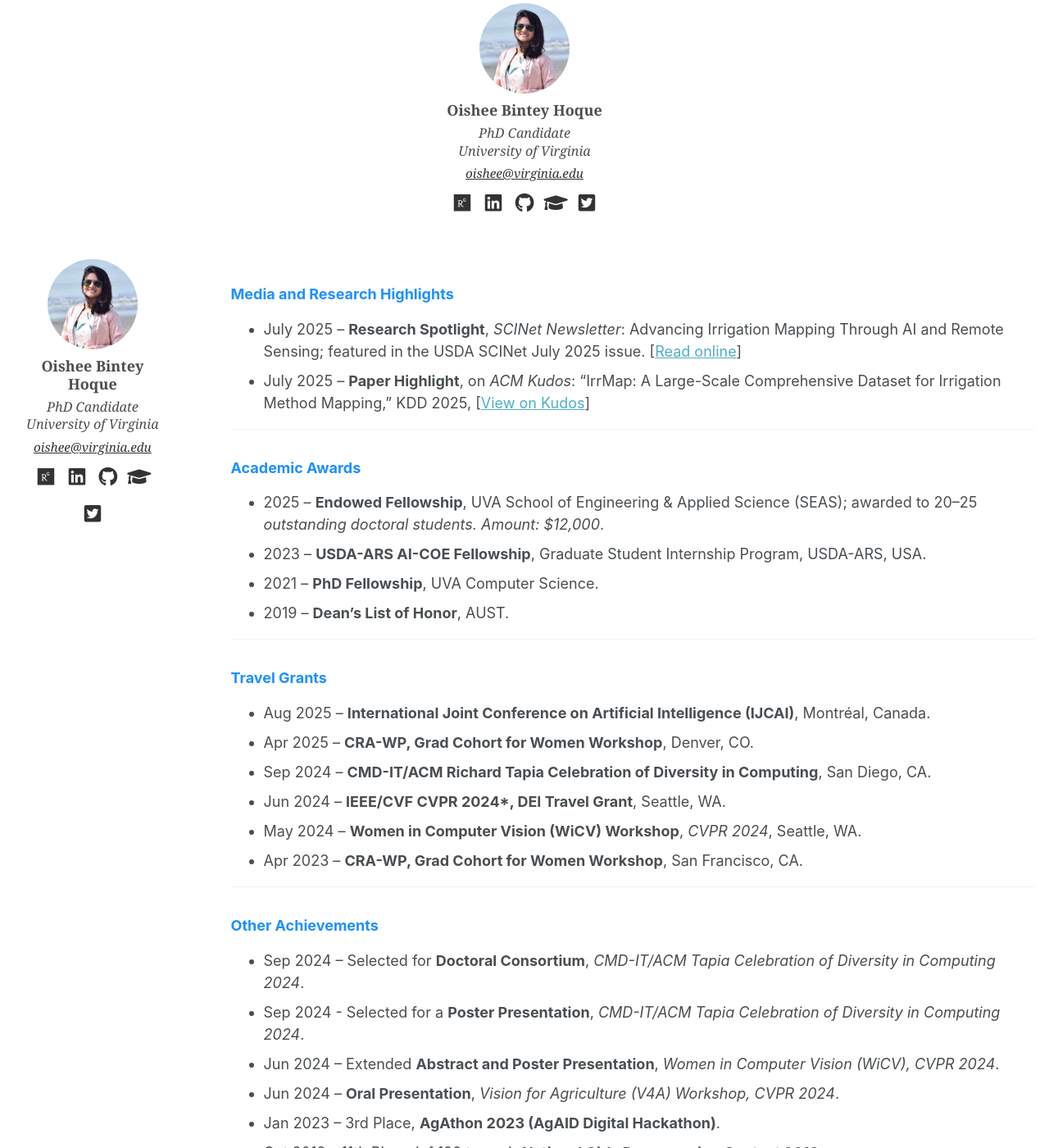
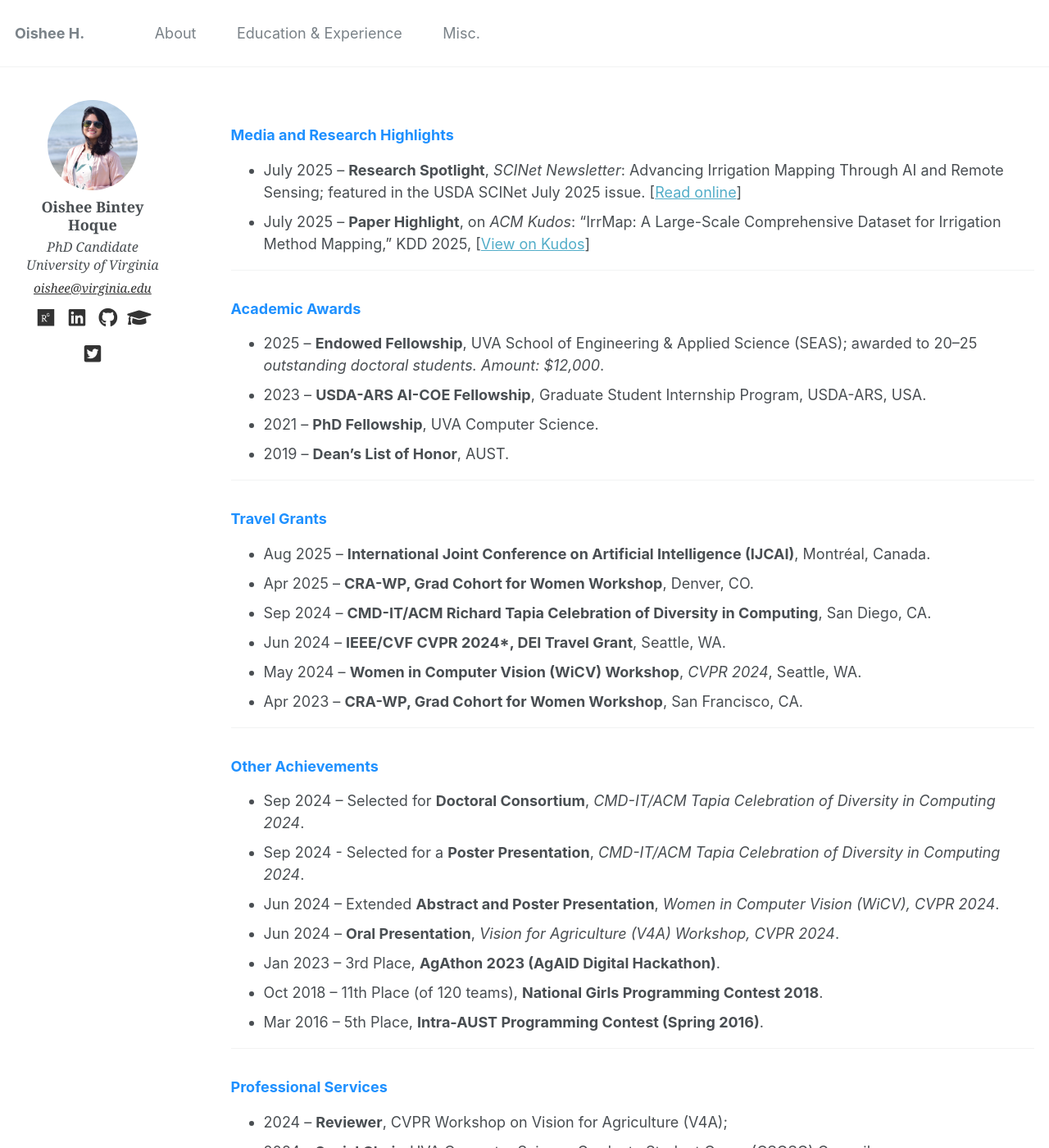
Before and after one commit to oishee-hoque/oishee-hoque.github.io, a Jekyll site: the page built from _pages/activities.md, in a window 1280 px wide and 1400 px high. Shown: the whole window at 82% size. Built offline with Jekyll 4.4.1, drawn with Linux system fonts in a browser that asks for light colours.

Commit message:
masthead update

```diff
--- a/_includes/masthead.html
+++ b/_includes/masthead.html
@@ -1,69 +1,112 @@
 {% include base_path %}
 
-{% if page.author and site.data.authors[page.author] %}
-  {% assign author = site.data.authors[page.author] %}
-{% else %}
-  {% assign author = site.author %}
-{% endif %}
+<style>
+  /* mobile: only the button; hide inline links */
+  @media (max-width: 768px) {
+    .greedy-nav .visible-links { display: none !important; }
+    .greedy-nav .greedy-nav__toggle { display: inline-flex !important; align-items:center; }
+    .greedy-nav .hidden-links {
+      display: none;                /* toggled by JS */
+      position: absolute;
+      left: 0; right: 0;
+      top: 100%;
+      background: #fff;
+      border: 1px solid #e5e7eb;
+      border-top: none;
+      z-index: 1000;
+      padding: .4rem .6rem;
+      box-shadow: 0 8px 20px rgba(0,0,0,.08);
+    }
+    .greedy-nav .hidden-links li { list-style: none; }
+    .greedy-nav .hidden-links a {
+      display: block; padding: .4rem .5rem; text-decoration: none; color: #111827;
+    }
+    .greedy-nav .hidden-links a:hover { background: #f3f4f6; }
+  }
 
-<!-- Center only this block with margin:auto; never touches masthead/nav -->
-<div itemscope itemtype="http://schema.org/Person"
-     style="text-align:center; max-width:560px; margin:0 auto; padding:4px 8px;">
+  /* desktop: normal inline nav */
+  @media (min-width: 769px) {
+    .greedy-nav { position: relative; }
+    .greedy-nav .hidden-links { display: none !important; }
+    .greedy-nav .greedy-nav__toggle { display: none; }
+  }
 
-  <!-- Avatar -->
-  {% if author.avatar contains "://" %}
-    <img src="{{ author.avatar }}" alt="{{ author.name }}"
-         style="display:block; margin:0 auto 10px; width:110px; height:110px; border-radius:9999px; object-fit:cover;">
-  {% else %}
-    <img src="{{ author.avatar | prepend: "/images/" | prepend: base_path }}" alt="{{ author.name }}"
-         style="display:block; margin:0 auto 10px; width:110px; height:110px; border-radius:9999px; object-fit:cover;">
-  {% endif %}
+  .masthead { position: relative; }
+  .greedy-nav { display: flex; align-items: center; gap: .5rem; position: relative; }
+  .greedy-nav .visible-links { display: flex; gap: .75rem; margin: 0; padding: 0; }
+  .greedy-nav .visible-links li { list-style: none; }
+  .greedy-nav__toggle { border: 1px solid #e5e7eb; background: #fff; padding: .4rem .6rem; border-radius: .5rem; cursor: pointer; }
+  .greedy-nav__toggle .navicon { width: 18px; height: 2px; background:#111; position: relative; display:block; }
+  .greedy-nav__toggle .navicon:before, .greedy-nav__toggle .navicon:after {
+    content:""; position:absolute; left:0; right:0; height:2px; background:#111;
+  }
+  .greedy-nav__toggle .navicon:before { top:-6px; }
+  .greedy-nav__toggle .navicon:after  { top: 6px; }
+</style>
 
-  <!-- Name -->
-  <h3 style="font-family:'Georgia', serif; font-size:1rem; font-weight:700; margin:.25rem 0 .35rem;">
-    {{ author.name }}
-  </h3>
+<div class="masthead">
+  <div class="masthead__inner-wrap">
+    <div class="masthead__menu">
+      <nav id="site-nav" class="greedy-nav">
+        <!-- button the theme expects -->
+        <button class="greedy-nav__toggle" type="button" aria-label="Toggle menu">
+          <span class="navicon"></span>
+        </button>
 
-  <!-- Bio -->
-  {% if author.bio %}
-    <p style="font-style:italic; font-family:'Georgia', serif; font-size:.9rem; line-height:1.35; margin:.25rem 0;">
-      PhD Candidate<br>University of Virginia
-    </p>
-  {% endif %}
+        <!-- inline links (desktop only); JS will clone/move them into the dropdown on mobile -->
+        <ul class="visible-links">
+          <li class="masthead__menu-item masthead__menu-item--lg"><a href="{{ base_path }}/">{{ site.title }}</a></li>
+          {% for link in site.data.navigation.main %}
+            {% if link.url contains 'http' %}
+              {% assign domain = '' %}
+            {% else %}
+              {% assign domain = base_path %}
+            {% endif %}
+            <li class="masthead__menu-item"><a href="{{ domain }}{{ link.url }}">{{ link.title }}</a></li>
+          {% endfor %}
+        </ul>
 
-  <!-- Email -->
-  {% if author.email %}
-    <p style="font-style:italic; font-family:'Georgia', serif; font-size:.85rem; margin:.25rem 0;">
-      <a href="mailto:{{ author.email }}" style="color:#333; text-decoration:underline;">{{ author.email }}</a>
-    </p>
-  {% endif %}
+        <!-- dropdown container -->
+        <ul class="hidden-links"></ul>
+      </nav>
+    </div>
+  </div>
+</div>
 
-  <!-- Social icons -->
-  <ul style="display:flex; justify-content:center; gap:10px; list-style:none; padding:0; margin:.6rem 0 0; flex-wrap:wrap;">
-    {% if author.researchgate %}
-      <li><a href="{{ author.researchgate }}" target="_blank" rel="noopener"
-             style="display:inline-flex; width:28px; height:28px; align-items:center; justify-content:center; color:#333; text-decoration:none;">
-             <i class="fab fa-researchgate" style="font-size:1.3rem;"></i></a></li>
-    {% endif %}
-    {% if author.linkedin %}
-      <li><a href="https://www.linkedin.com/in/{{ author.linkedin }}" target="_blank" rel="noopener"
-             style="display:inline-flex; width:28px; height:28px; align-items:center; justify-content:center; color:#333; text-decoration:none;">
-             <i class="fab fa-linkedin" style="font-size:1.3rem;"></i></a></li>
-    {% endif %}
-    {% if author.github %}
-      <li><a href="https://github.com/{{ author.github }}" target="_blank" rel="noopener"
-             style="display:inline-flex; width:28px; height:28px; align-items:center; justify-content:center; color:#333; text-decoration:none;">
-             <i class="fab fa-github" style="font-size:1.3rem;"></i></a></li>
-    {% endif %}
-    {% if author.googlescholar %}
-      <li><a href="{{ author.googlescholar }}" target="_blank" rel="noopener"
-             style="display:inline-flex; width:28px; height:28px; align-items:center; justify-content:center; color:#333; text-decoration:none;">
-             <i class="fas fa-graduation-cap" style="font-size:1.3rem;"></i></a></li>
-    {% endif %}
-    {% if author.twitter %}
-      <li><a href="https://twitter.com/{{ author.twitter }}" target="_blank" rel="noopener"
-             style="display:inline-flex; width:28px; height:28px; align-items:center; justify-content:center; color:#333; text-decoration:none;">
-             <i class="fab fa-twitter-square" style="font-size:1.3rem;"></i></a></li>
-    {% endif %}
-  </ul>
-</div>
+<script>
+  (function () {
+    var nav = document.getElementById('site-nav');
+    if (!nav) return;
+    var btn = nav.querySelector('.greedy-nav__toggle');
+    var visible = nav.querySelector('.visible-links');
+    var hidden = nav.querySelector('.hidden-links');
+
+    function toMobile() {
+      // move ALL items into the dropdown on mobile (including site title)
+      while (visible.children.length) hidden.appendChild(visible.children[0]);
+      btn.style.display = 'inline-flex';
+    }
+
+    function toDesktop() {
+      // move items back out to visible list on desktop
+      while (hidden.children.length) visible.appendChild(hidden.children[0]);
+      hidden.style.display = 'none';
+      btn.style.display = 'none';
+    }
+
+    function sync() {
+      if (window.matchMedia('(max-width: 768px)').matches) toMobile(); else toDesktop();
+    }
+
+    // toggle dropdown
+    btn.addEventListener('click', function () {
+      hidden.style.display = (hidden.style.display === 'block') ? 'none' : 'block';
+    });
+
+    // init + respond to resize
+    document.addEventListener('DOMContentLoaded', sync);
+    window.addEventListener('resize', sync);
+    // if DOMContentLoaded already fired (include at bottom), call immediately
+    if (document.readyState === 'interactive' || document.readyState === 'complete') sync();
+  })();
+</script>
--- a/_pages/activities.md
+++ b/_pages/activities.md
@@ -1,6 +1,7 @@
 ---
 layout: archive
 title: ""
+# excerpt: "About me"
 permalink: /activities/
 author_profile: true
 ---
```
